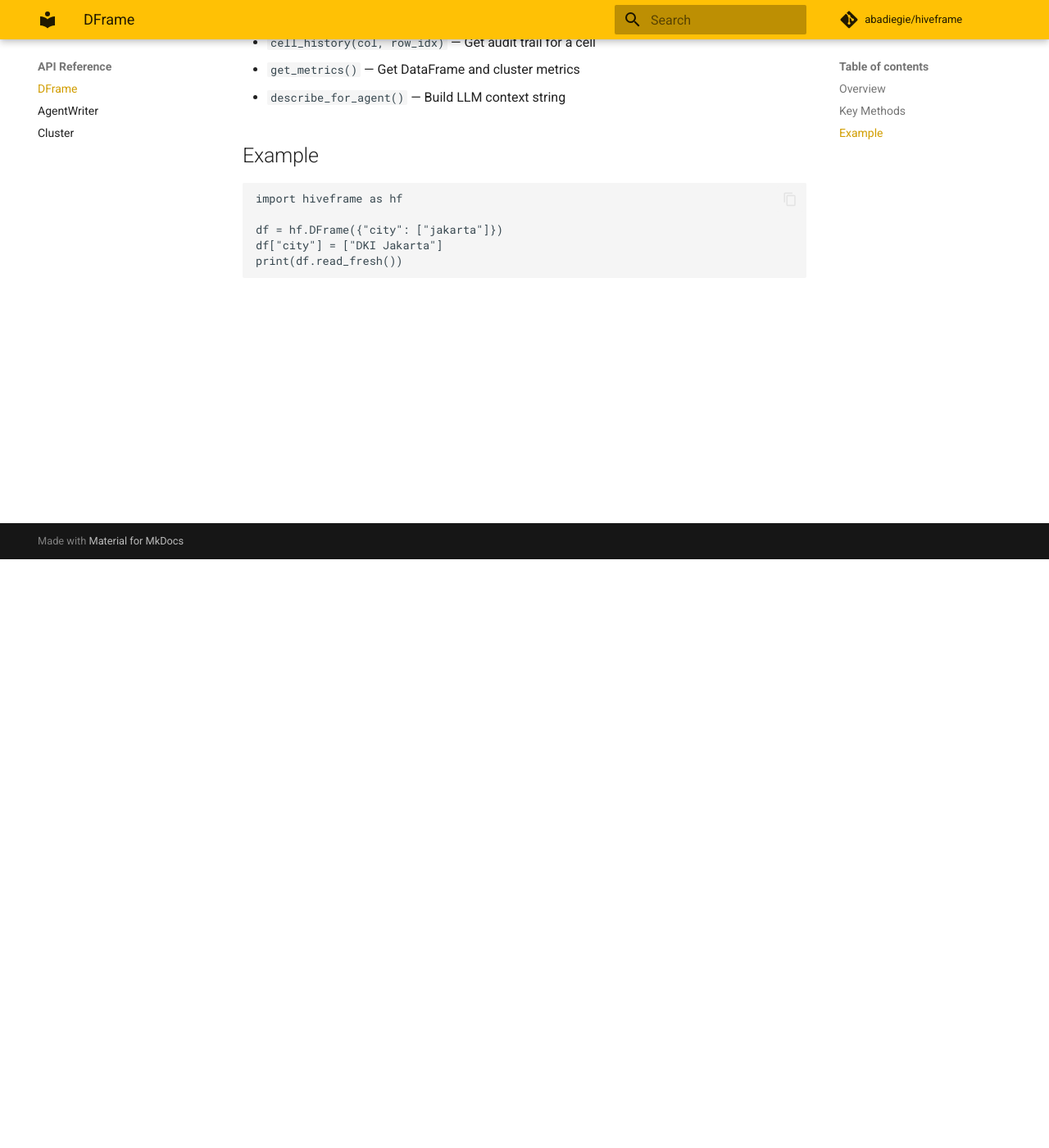
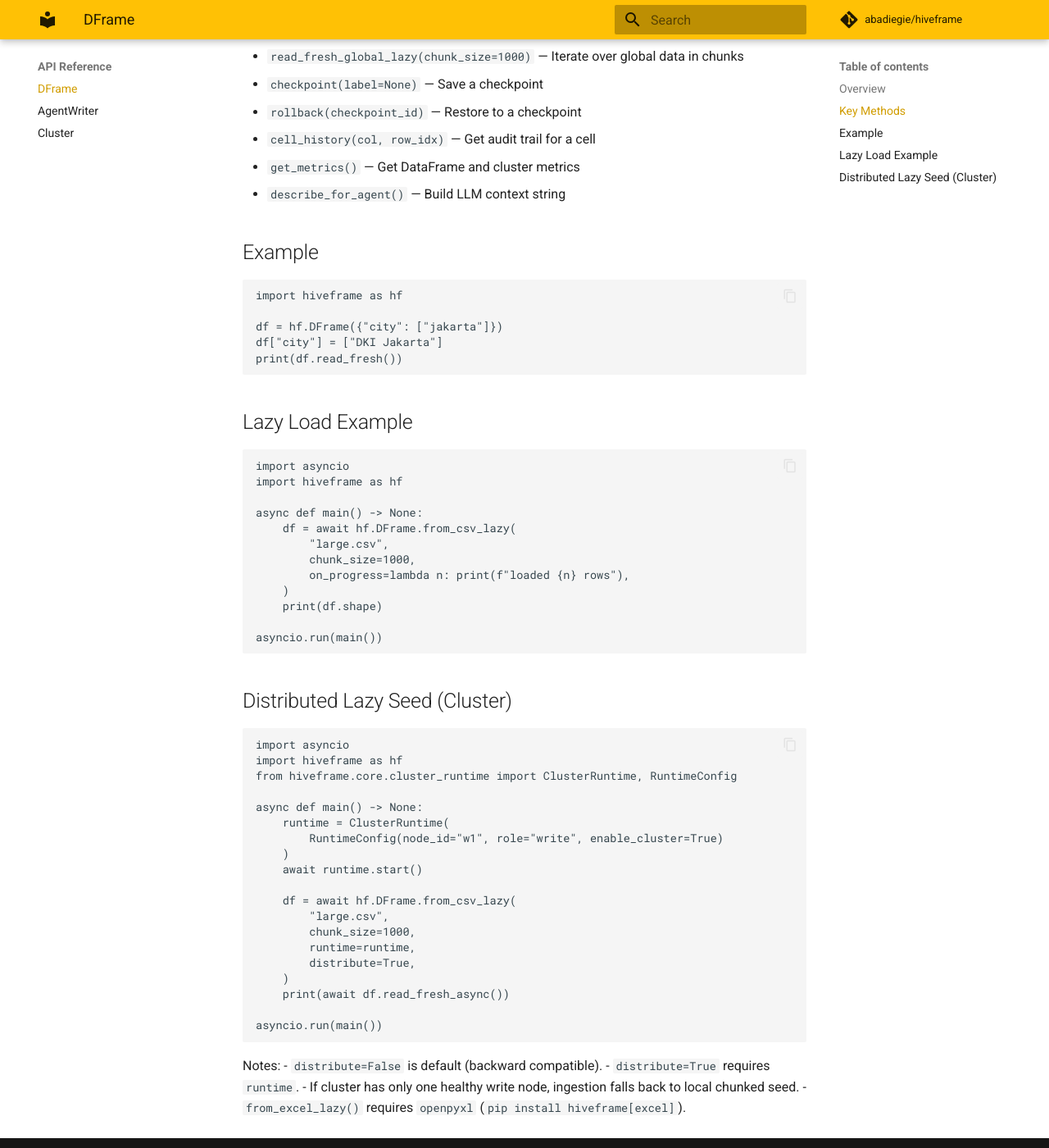
Before and after one commit to abadiegie/hiveframe, an MkDocs documentation site: the page built from docs/docs/api/dataframe.md, in a window 1280 px wide and 1400 px high, scrolled down 718 px. Shown: the whole window at 82% size. Built offline with MkDocs 1.6.1 and Material for MkDocs 9.7.7, drawn with Linux system fonts in a browser that asks for light colours; comment, search, counter and statistics services are not loaded; some of the changed text lies outside the part shown.

Commit message:
docs: document lazy csv/excel loading APIs

````diff
--- a/docs/docs/api/dataframe.md
+++ b/docs/docs/api/dataframe.md
@@ -9,6 +9,8 @@
 - `__init__(data, schema=None, ...)` — Create a new DFrame
 - `from_csv(path)` — Load from CSV file
 - `from_excel(path)` — Load from Excel file
+- `await from_csv_lazy(path, chunk_size=500, ...)` — Chunked lazy CSV load (memory O(chunk_size))
+- `await from_excel_lazy(path, chunk_size=500, ...)` — Chunked lazy Excel load (openpyxl read-only)
 - `from_runtime(runtime, data, frame_id=None)` — Attach to a cluster runtime
 - `read_fresh()` — Get the latest local snapshot
 - `read_fresh_global()` — Get merged snapshot from all cluster nodes
@@ -29,3 +31,50 @@
 df["city"] = ["DKI Jakarta"]
 print(df.read_fresh())
 ```
+
+## Lazy Load Example
+
+```python
+import asyncio
+import hiveframe as hf
+
+async def main() -> None:
+    df = await hf.DFrame.from_csv_lazy(
+        "large.csv",
+        chunk_size=1000,
+        on_progress=lambda n: print(f"loaded {n} rows"),
+    )
+    print(df.shape)
+
+asyncio.run(main())
+```
+
+## Distributed Lazy Seed (Cluster)
+
+```python
+import asyncio
+import hiveframe as hf
+from hiveframe.core.cluster_runtime import ClusterRuntime, RuntimeConfig
+
+async def main() -> None:
+    runtime = ClusterRuntime(
+        RuntimeConfig(node_id="w1", role="write", enable_cluster=True)
+    )
+    await runtime.start()
+
+    df = await hf.DFrame.from_csv_lazy(
+        "large.csv",
+        chunk_size=1000,
+        runtime=runtime,
+        distribute=True,
+    )
+    print(await df.read_fresh_async())
+
+asyncio.run(main())
+```
+
+Notes:
+- `distribute=False` is default (backward compatible).
+- `distribute=True` requires `runtime`.
+- If cluster has only one healthy write node, ingestion falls back to local chunked seed.
+- `from_excel_lazy()` requires `openpyxl` (`pip install hiveframe[excel]`).
````
Also changed, not shown: README.md.
